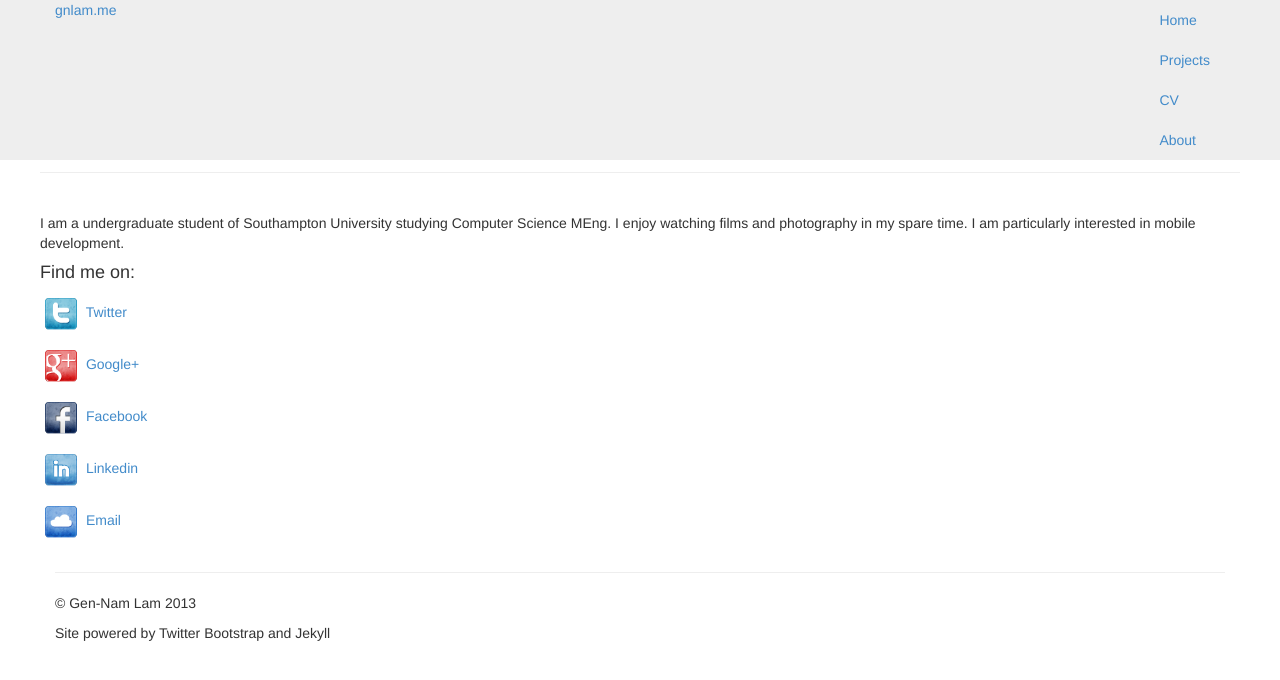
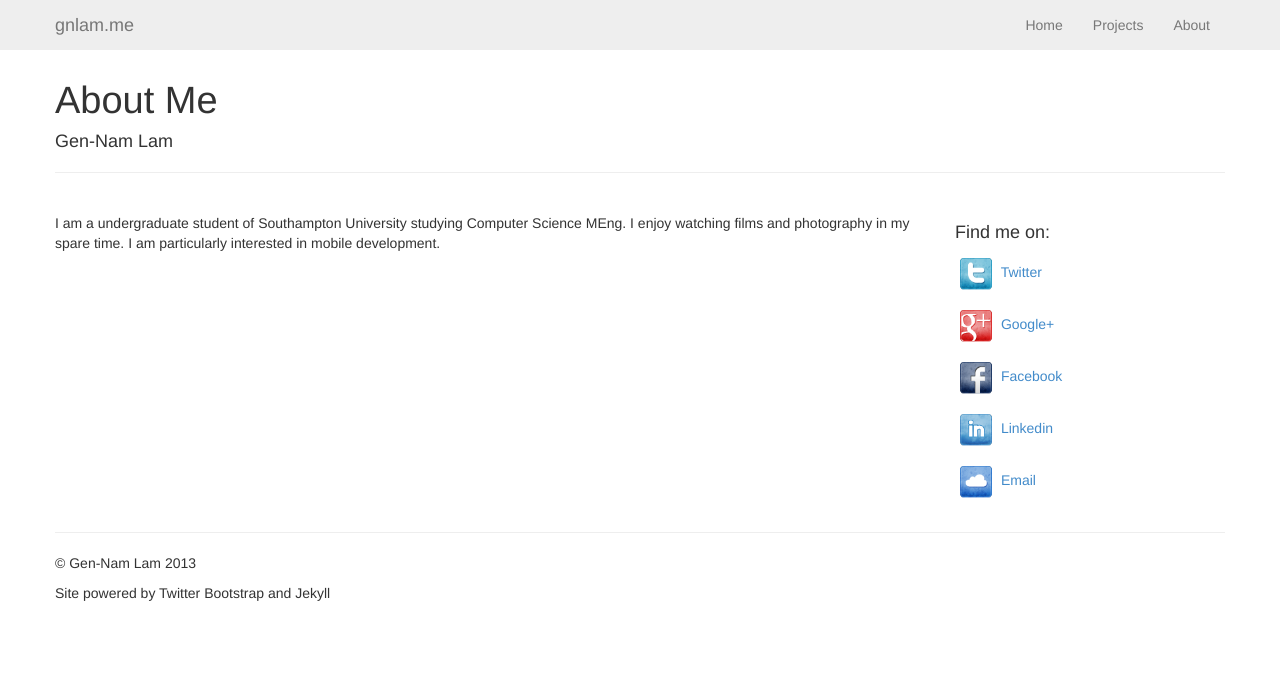
Before and after one commit to Kanpai888/Kanpai888.github.io, a Jekyll site: the page built from about/index.html, in a window 1280 px wide. Shown: the top 680 px of the page. Built offline with Jekyll 4.4.1, drawn with Linux system fonts in a browser that asks for light colours.

Commit message:
Converted span* tags to be col-lg-* tags to comply with Bootstrap 3 syntax

```diff
--- a/_layouts/default.html
+++ b/_layouts/default.html
@@ -27,7 +27,10 @@
   </head>
 
   <body>
-  	<div class="navbar navbar-fixed-top">
+
+    <!-- OLD -->
+
+  	<!-- <div class="navbar navbar-fixed-top">
 
 			<div class="container">
 				<a class="brand" href="/">gnlam.me</a>
@@ -40,8 +43,46 @@
 				</ul>
 			</div>
 
-		</div>
+		</div> -->
 
+    <!-- New Code -->
+    <div class="navbar navbar-fixed-top">
+      <div class="container">
+        <a class="navbar-brand" href="#">gnlam.me</a>
+        <div class="nav-collapse collapse">
+
+          <ul class="nav navbar-nav pull-right">
+            <li><a href="/">Home</a></li>
+            <li><a href="/projects">Projects</a></li>
+            <!-- <li class="dropdown">
+              <a href="#" class="dropdown-toggle" data-toggle="dropdown">Projects<b class="caret"></b></a>
+              <ul class="dropdown-menu">
+                <li><a href="#">Action</a></li>
+                <li><a href="#">Another action</a></li>
+                <li><a href="#">Something else here</a></li>
+                <li class="divider"></li>
+                <li class="nav-header">Nav header</li>
+                <li><a href="#">Separated link</a></li>
+                <li><a href="#">One more separated link</a></li>
+              </ul>
+            </li> -->
+
+            <li><a href="/about">About</a></li>
+          </ul>
+        </div>
+
+        <button type="button" class="navbar-toggle" data-toggle="collapse" data-target=".nav-collapse">
+          <span class="icon-bar"></span>
+          <span class="icon-bar"></span>
+          <span class="icon-bar"></span>
+        </button>
+
+      </div>
+    </div>
+
+
+
+    <!-- Main body -->
 		<div class="container">
 
 
--- a/about/index.html
+++ b/about/index.html
@@ -3,7 +3,7 @@ layout: default
 title: Example
 ---
 <div class="row">
-	<div class="span12">
+	<div class="col-lg-12">
 		<h1>About Me</h1>
 		<h4>Gen-Nam Lam</h4>
 		<hr><br>
@@ -12,7 +12,7 @@ title: Example
 <div class="row">
 
 
-	<div class="span9">
+	<div class="col-lg-9">
 	  	<p>
 	  		I am a undergraduate student of Southampton University studying Computer Science MEng. I enjoy watching films and photography in my spare time. I am particularly interested in mobile development.
 	  	</p>
@@ -20,7 +20,7 @@ title: Example
 
 
 
-	<div class="span3">
+	<div class="col-lg-3">
 		{% include contact.html %}
 	</div>
 </div>
--- a/projects/index.html
+++ b/projects/index.html
@@ -3,13 +3,13 @@ layout: default
 title: Example
 ---
 <div class="row">
-	<div class="span12">
+	<div class="col-lg-12">
 		<h1>My Projects</h1>
 		<hr><br>
 	</div>
 </div>
 <div class="row">
-	<div class="span9">
+	<div class="col-lg-9">
 	  	{% for post in site.tags.project %}
 
 		      <a href="{{ post.url }}">
@@ -22,7 +22,7 @@ title: Example
 		      </p>
 	  	{% endfor %}
 	</div>
-	<div class="span3">
+	<div class="col-lg-3">
 		{% include contact.html %}
 	</div>
 </div>
```
Also changed, not shown: _projects/2013-06-29-first.md (+1 -1 lines), 7 other files.
